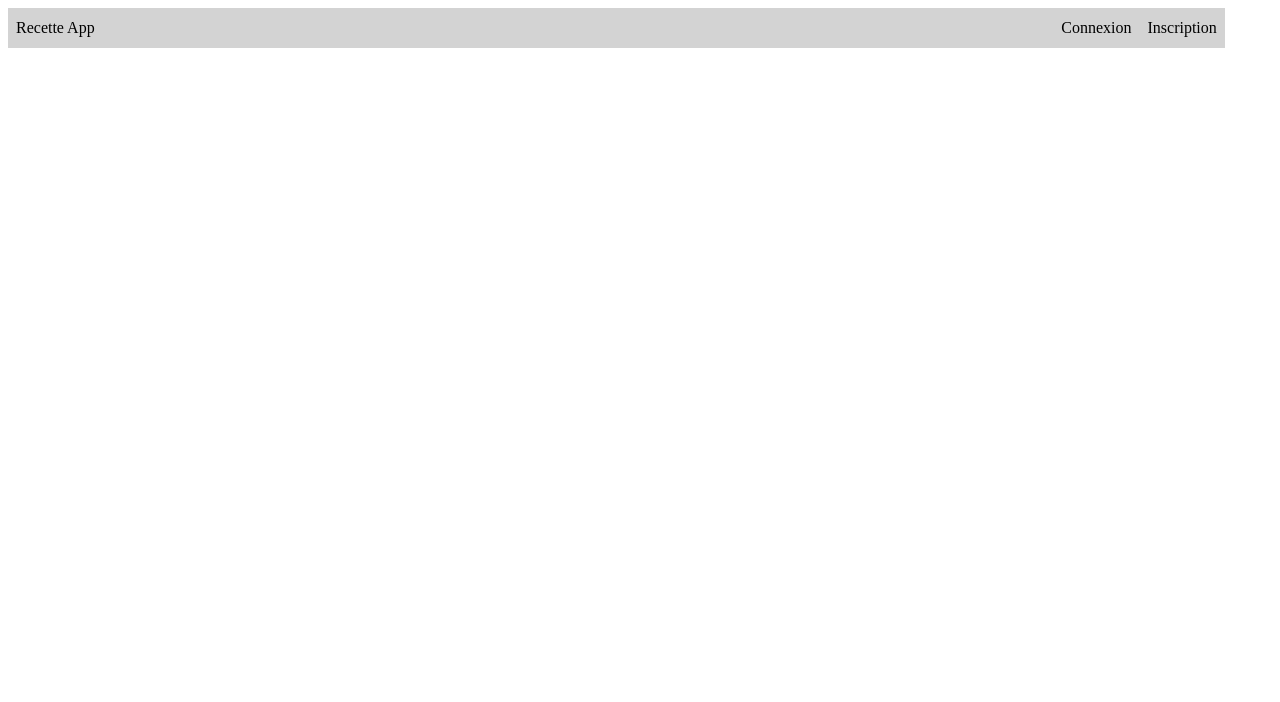
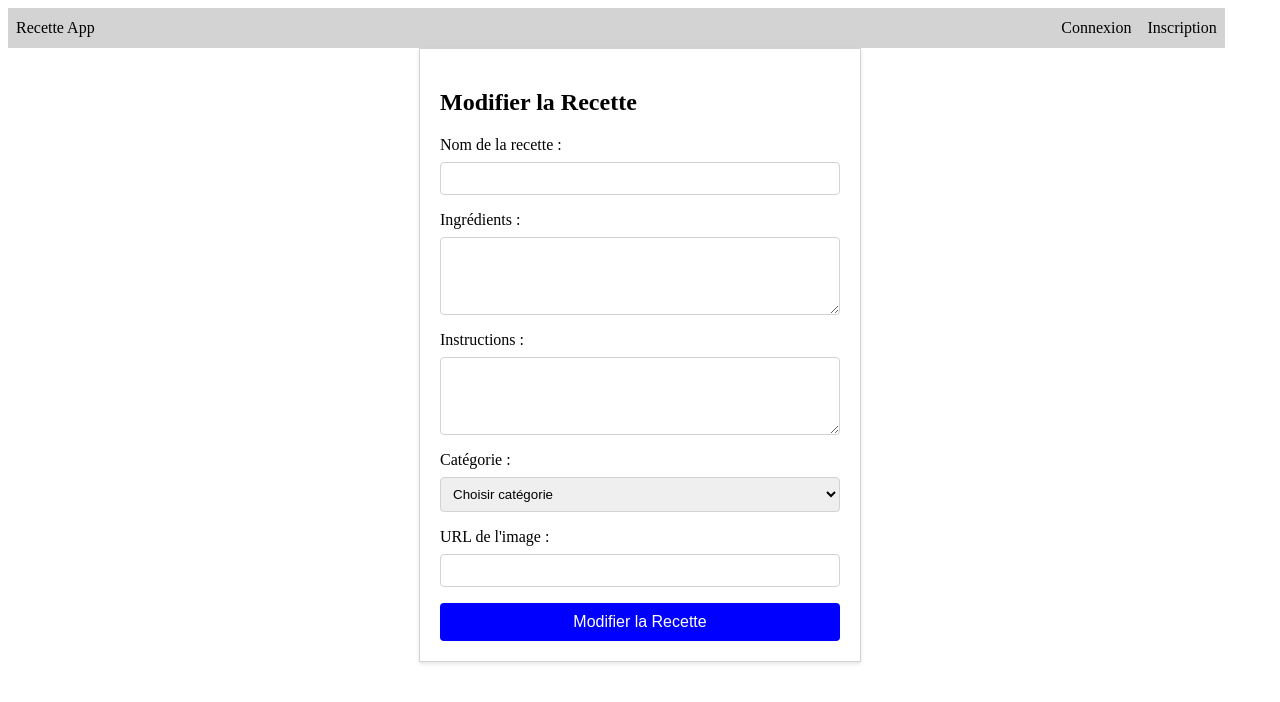
Before and after one commit to jfzara/FrontendRecettes, a React (Create React App) app in the folder frontend/: page /EditRecipe/1 in a window 1280 px wide. Shown: the top 702 px of the page. Built offline with nearby package versions, Linux system fonts and the light colour scheme.

Commit message:
EditRecipe fonctionnel

```diff
--- a/frontend/src/App.js
+++ b/frontend/src/App.js
@@ -22,13 +22,16 @@ const App = () => {
           <Route path="/signup" element={<Signup />} />
           <Route
             path="/RecipeList"
-            element={<RecipeList recipes={recipes} />}
+            element={<RecipeList recipes={recipes} setRecipes={setRecipes} />}
           />
           <Route
             path="/AddRecipe"
             element={<AddRecipe recipes={recipes} setRecipes={setRecipes} />}
           />
-          <Route path="/EditRecipe" element={<EditRecipe />} />
+          <Route
+            path="/EditRecipe/:id"
+            element={<EditRecipe recipes={recipes} setRecipes={setRecipes} />}
+          />
           <Route path="/RecipeDetail" element={<RecipeDetail />} />
         </Routes>
       </AuthProvider>
--- a/frontend/src/pages/EditRecipe.js
+++ b/frontend/src/pages/EditRecipe.js
@@ -1,4 +1,5 @@
-import React from 'react';
+import React, { useState, useEffect } from 'react';
+import { useParams, useNavigate } from 'react-router-dom';
 import styled from 'styled-components';
 
 const StyledEditForm = styled.div`
@@ -53,29 +54,95 @@ const StyledButton = styled.button`
   }
 `;
 
-const EditRecipe = () => {
+const EditRecipe = ({ recipes, setRecipes }) => {
+  const { id } = useParams();
+  const navigate = useNavigate();
+  const [recipeData, setRecipeData] = useState({
+    recipeName: '',
+    ingredients: '',
+    instructions: '',
+    category: '',
+    imageUrl: '',
+  });
+
+  useEffect(() => {
+    if (recipes && recipes.length > 0) {
+      const recipeToEdit = recipes.find(recipe => recipe.id === parseInt(id));
+      if (recipeToEdit) {
+        setRecipeData(recipeToEdit);
+      }
+    }
+  }, [id, recipes]);
+
+  const handleChange = (e) => {
+    const { id, value } = e.target;
+    setRecipeData({ ...recipeData, [id]: value });
+  };
+
+  const handleSubmit = (e) => {
+    e.preventDefault();
+    const updatedRecipes = recipes.map(recipe =>
+      recipe.id === parseInt(id) ? recipeData : recipe
+    );
+    setRecipes(updatedRecipes);
+    navigate('/RecipeList');
+  };
+
   return (
     <StyledEditForm>
       <h2>Modifier la Recette</h2>
-    <StyledForm>
-      <StyledLabel htmlFor="title">Nom de la recette :</StyledLabel>
-      <StyledInput type="text" id="title" value="Pizza" disabled />
+      <StyledForm onSubmit={handleSubmit}>
+        <StyledLabel htmlFor="recipeName">Nom de la recette :</StyledLabel>
+        <StyledInput
+          type="text"
+          id="recipeName"
+          value={recipeData.recipeName}
+          onChange={handleChange}
+          required
+        />
 
         <StyledLabel htmlFor="ingredients">Ingrédients :</StyledLabel>
-      <StyledTextarea id="ingredients" value="Tomate, Fromage, Pâte" disabled />
+        <StyledTextarea
+          id="ingredients"
+          value={recipeData.ingredients}
+          onChange={handleChange}
+          rows="4"
+          required
+        />
 
         <StyledLabel htmlFor="instructions">Instructions :</StyledLabel>
-      <StyledTextarea id="instructions" value="1. Préchauffer le four à 220°C. 2. Étaler la pâte..." disabled />
+        <StyledTextarea
+          id="instructions"
+          value={recipeData.instructions}
+          onChange={handleChange}
+          rows="4"
+          required
+        />
 
         <StyledLabel htmlFor="category">Catégorie :</StyledLabel>
-      <StyledSelect id="category" disabled>
-        <option value="Plat" selected>Plat</option>
+        <StyledSelect
+          id="category"
+          value={recipeData.category}
+          onChange={handleChange}
+          required
+        >
+          <option value="" disabled>Choisir catégorie</option>
+          <option value="entrée">Entrée</option>
+          <option value="plat">Plat</option>
+          <option value="dessert">Dessert</option>
+          <option value="boisson">Boisson</option>
+          <option value="autre">Autre</option>
         </StyledSelect>
 
         <StyledLabel htmlFor="imageUrl">URL de l'image :</StyledLabel>
-      <StyledInput type="text" id="imageUrl" value="https://encrypted-tbn0.gstatic.com/images?q=tbn:ANd9GcQa-YrEBAHHFG8fOs335Iu2p0KlTeDdHnhDlg&s" disabled />
+        <StyledInput
+          type="text"
+          id="imageUrl"
+          value={recipeData.imageUrl}
+          onChange={handleChange}
+        />
 
-      <StyledButton type="button">Modifier la Recette</StyledButton>
+        <StyledButton type="submit">Modifier la Recette</StyledButton>
       </StyledForm>
     </StyledEditForm>
   );
--- a/frontend/src/pages/RecipeList.js
+++ b/frontend/src/pages/RecipeList.js
@@ -1,5 +1,6 @@
 import React, { useState } from 'react';
 import styled from 'styled-components';
+import { useNavigate } from 'react-router-dom';
 
 const StyledRecipeList = styled.div`
   margin: auto;
@@ -27,7 +28,7 @@ const RecipeCard = styled.div`
   box-shadow: 0 4px 8px rgba(0, 0, 0, 0.1);
   overflow: hidden;
   margin-bottom: 20px;
-  padding-bottom: 1rem;  /* Added padding-bottom */
+  padding-bottom: 1rem; /* Ajouter le padding-bottom */
 `;
 
 const RecipeImage = styled.img`
@@ -74,15 +75,18 @@ const DeleteButton = styled.button`
   cursor: pointer;
 `;
 
-const RecipeList = ({ recipes }) => {
-  // Utiliser le hook useState pour gérer la liste des recettes
+const RecipeList = ({ recipes, setRecipes }) => {
+  const navigate = useNavigate();
   const [recipeList, setRecipeList] = useState(recipes);
 
-  // Fonction pour supprimer une recette
   const handleDelete = (id) => {
     const updatedRecipes = recipeList.filter(recipe => recipe.id !== id);
     setRecipeList(updatedRecipes);
-    // Ici, vous pouvez implémenter la logique pour supprimer la recette de votre backend
+    setRecipes(updatedRecipes);
+  };
+
+  const handleModify = (id) => {
+    navigate(`/EditRecipe/${id}`);
   };
 
   return (
@@ -90,15 +94,15 @@ const RecipeList = ({ recipes }) => {
       <h2>Liste des Recettes</h2>
       <SearchBar type="text" placeholder="Rechercher des recettes..." />
 
-      {recipeList.map((recipe, index) => (
-        <RecipeCard key={index}>
+      {recipeList.map(recipe => (
+        <RecipeCard key={recipe.id}>
           <RecipeImage src={recipe.imageUrl} alt={recipe.recipeName} />
           <RecipeDetails>
             <RecipeTitle>{recipe.recipeName}</RecipeTitle>
             <RecipeCategory>{recipe.category}</RecipeCategory>
           </RecipeDetails>
           <ButtonContainer>
-            <ModifyButton>Modifier</ModifyButton>
+            <ModifyButton onClick={() => handleModify(recipe.id)}>Modifier</ModifyButton>
             <DeleteButton onClick={() => handleDelete(recipe.id)}>Supprimer</DeleteButton>
           </ButtonContainer>
         </RecipeCard>
```
Lines whose indentation alone changed are shown as unchanged.
